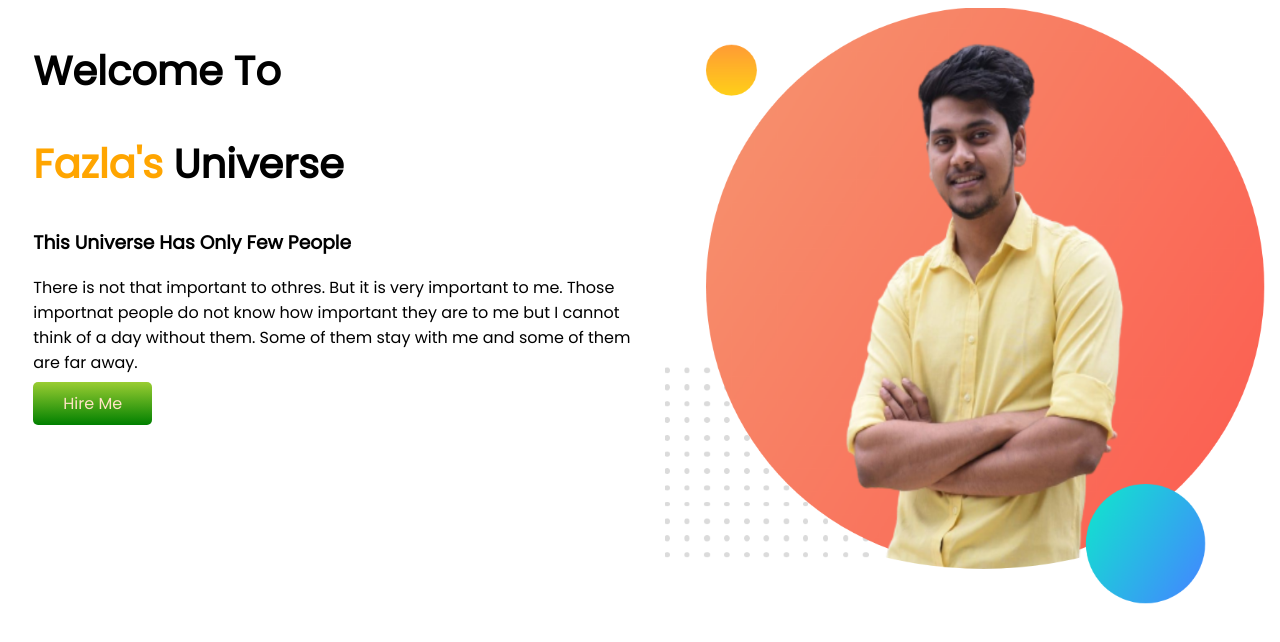
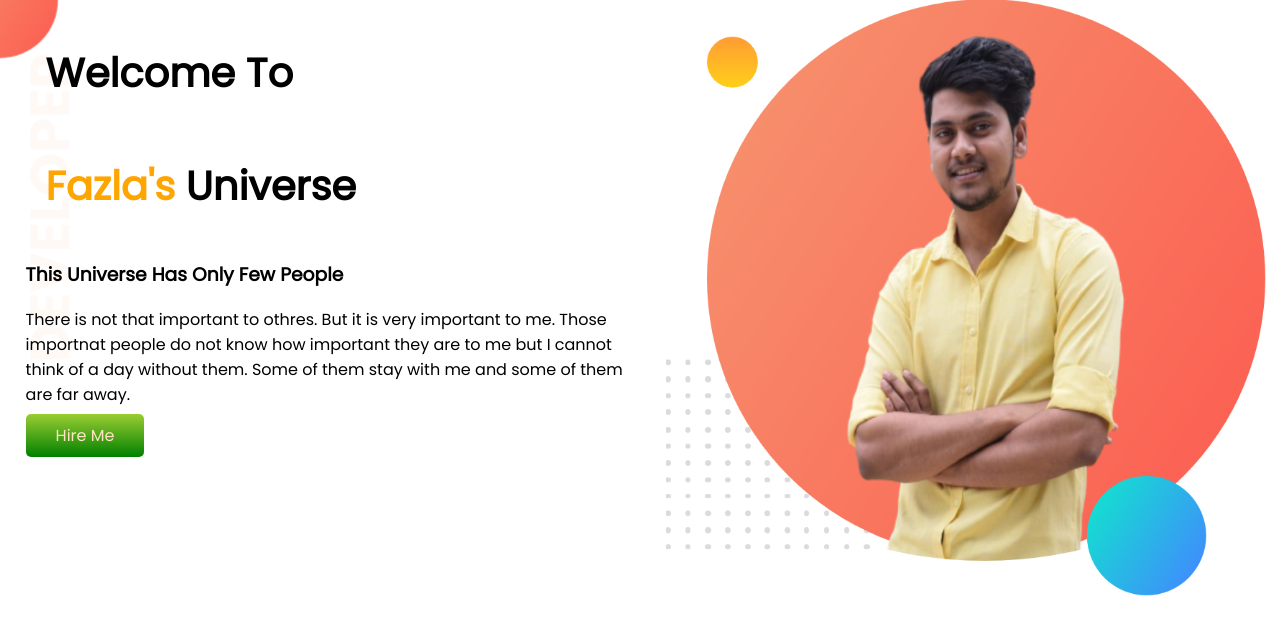
Before and after one commit to fazlarabby1/developer-portfolio, a plain HTML site: page index.html in a window 1280 px wide. Drawn offline with Linux system fonts and the light colour scheme.

Commit message:
Top Banner added

```diff
--- a/index.html
+++ b/index.html
@@ -13,7 +13,7 @@
 </head>
 
 <body>
-    <section>
+    <section class="top-banner">
         <div class="half-width">
             <h1>Welcome To</h1>
             <h1><span id="org">Fazla's</span> Universe</h1>
--- a/style.css
+++ b/style.css
@@ -1,9 +1,11 @@
 body {
     font-family: 'Poppins', sans-serif;
+    margin: 0;
 }
 
 h1 {
     font-size: 40px;
+    padding: 10px 20px;
 }
 
 #org {
@@ -31,3 +33,8 @@ section {
     color: bisque;
     font-weight: 500;
 }
+
+.top-banner {
+    background-image: url(images/top-banner.png);
+    background-repeat: no-repeat;
+}
```
Also changed, not shown: images/dream-bg.png (added), images/exp-bg.png (added), images/top-banner.png (added).
